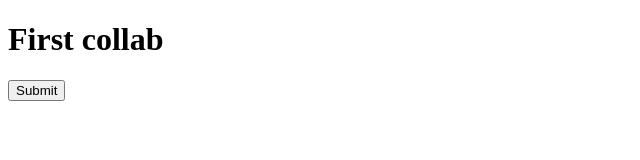
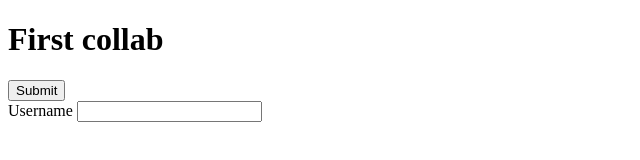
Before and after one commit to pen0808/collaborate, a plain HTML site: page index.html in a window 1280 px wide. Shown: the whole page, without its empty margins (0-640 px from the left). Drawn offline with Linux system fonts and the light colour scheme.

Commit message:
added css and js

```diff
--- a/index.html
+++ b/index.html
@@ -8,5 +8,9 @@
 <body>
   <h1>First collab</h1>
   <button>Submit</button>
+  <form>
+    <label for="name">Username</label>
+    <input type="text" id="name">
+  </form>
 </body>
 </html>
--- /dev/null
+++ b/index.js
@@ -0,0 +1 @@
+console.log("Happy")
--- /dev/null
+++ b/style.css
@@ -0,0 +1,3 @@
+*{
+  margin: 0;
+}
```
